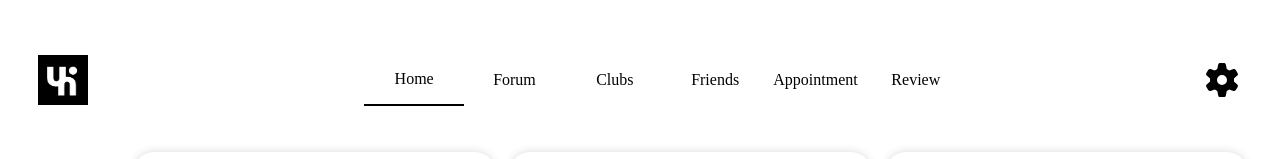
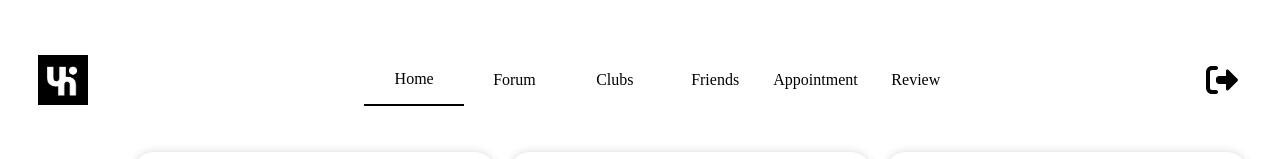
Before and after one commit to Suusana/UniCircle, a React (Vite) app in the folder Frontend/: page /main/home in a window 1280 px wide. Shown: the top 159 px of the page. Built offline with nearby package versions, Linux system fonts and the light colour scheme.

Commit message:
Change setting icon to logout icon
Students can directly logout by click the logout button. Jump back to login "/" page

```diff
--- a/Frontend/src/components/NavBar.jsx
+++ b/Frontend/src/components/NavBar.jsx
@@ -2,7 +2,7 @@ import { useState } from "react";
 import { NavLink } from "react-router-dom";
 import { styled } from "styled-components";
 import { FontAwesomeIcon } from "@fortawesome/react-fontawesome";
-import { faBars, faGear } from "@fortawesome/free-solid-svg-icons";
+import { faBars, faRightFromBracket } from "@fortawesome/free-solid-svg-icons";
 
 const Header = styled.div`
   width: 100%;
@@ -37,6 +37,7 @@ const NavLinkStyled = styled(NavLink)`
     border-bottom: 2px solid black;
   }
 `;
+
 function NavBar() {
   const [value, setValue] = useState(0);
   const handleChange = (event, newValue) => {
@@ -49,7 +50,8 @@ function NavBar() {
         src="/UniCircle_Logo.png"
         alt="UniCircle-Logo"
         style={{ width: "50px" }}
-      ></img>
+      />
+
       <NavLi>
         <Menu>
           <NavLinkStyled to="/main/home" end>
@@ -72,8 +74,17 @@ function NavBar() {
           <NavLinkStyled to="/main/review">Review</NavLinkStyled>
         </Menu>
       </NavLi>
-      <FontAwesomeIcon icon={faGear} size="2x" style={{ color: "black" }} />
+
+      {/*Logout Button*/}
+      <NavLink to="/" title="Logout">
+        <FontAwesomeIcon
+          icon={faRightFromBracket}
+          size="2x"
+          style={{ color: "black", cursor: "pointer" }}
+        />
+      </NavLink>
     </Header>
   );
 }
+
 export default NavBar;
```
